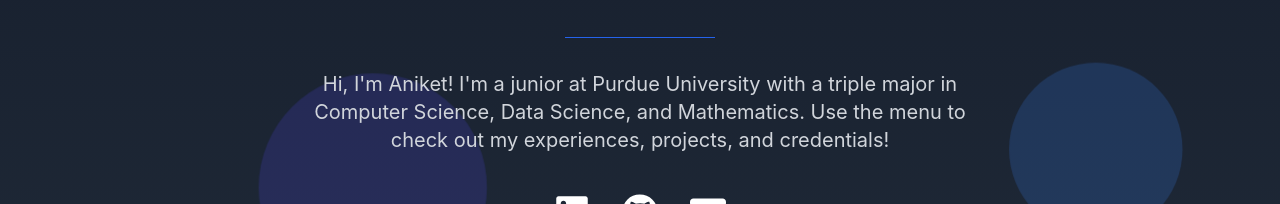
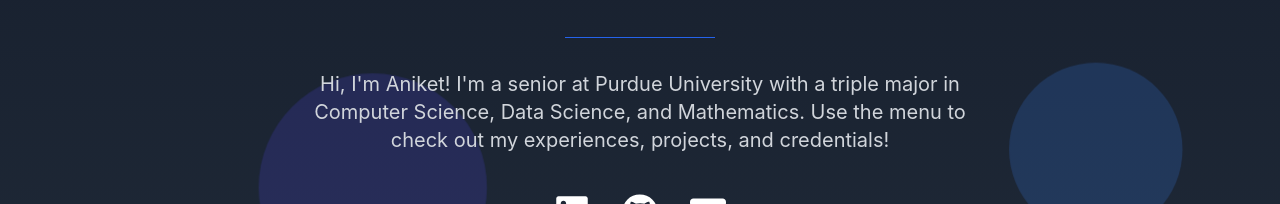
Before and after one commit to biswal22/my-portfolio-website, a React (Vite) app: page / in a window 1280 px wide. Shown: the part 475-679 px from the top of the page. Built offline with nearby package versions, Linux system fonts and the light colour scheme.

Commit message:
changed hero sentence

```diff
--- a/src/components/sections/Hero.tsx
+++ b/src/components/sections/Hero.tsx
@@ -143,7 +143,7 @@
           animate={{ opacity: 1, y: 0 }}
           transition={{ duration: 0.5, delay: 1.4 }}
         >
-          Hi, I'm Aniket! I'm a junior at Purdue University with a triple major in Computer Science, Data Science, and Mathematics. Use the menu to check out my experiences, projects, and credentials!
+          Hi, I'm Aniket! I'm a senior at Purdue University with a triple major in Computer Science, Data Science, and Mathematics. Use the menu to check out my experiences, projects, and credentials!
         </motion.p>
 
         {/* Social Links */}
```
